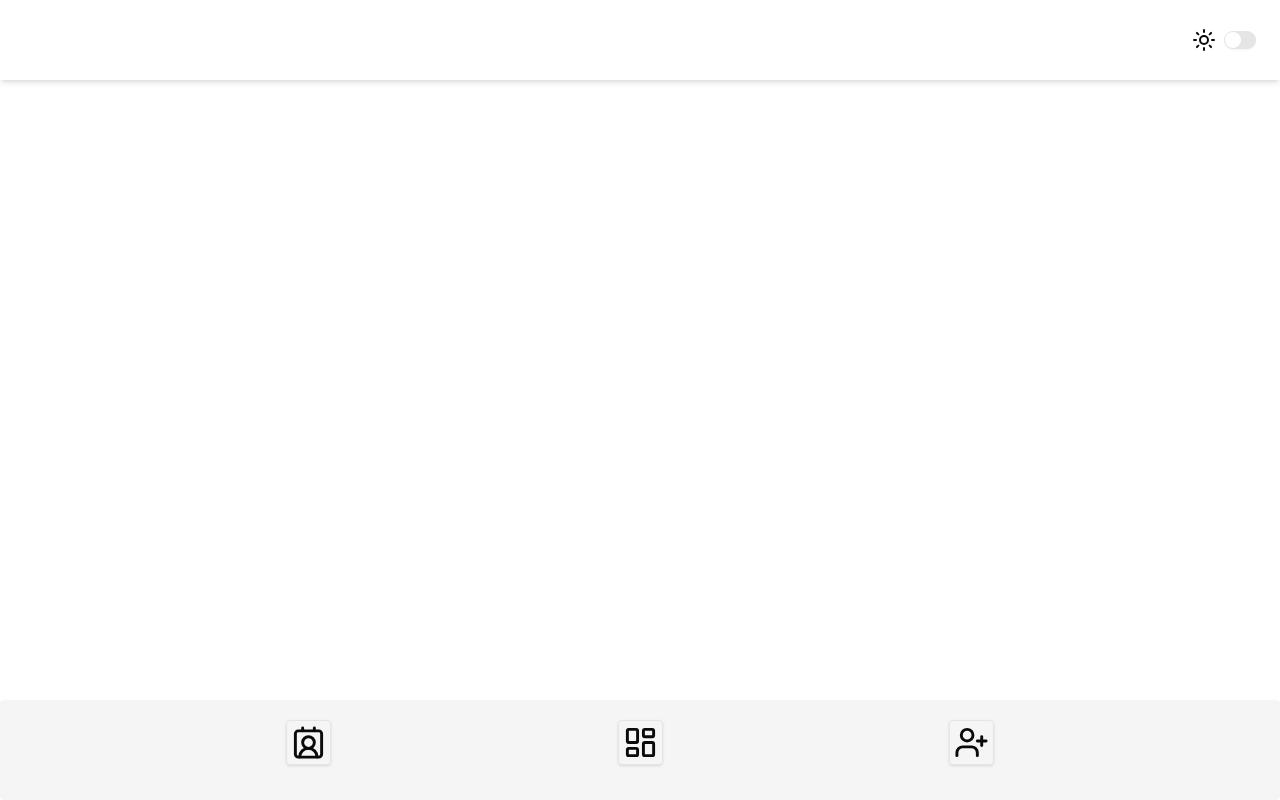
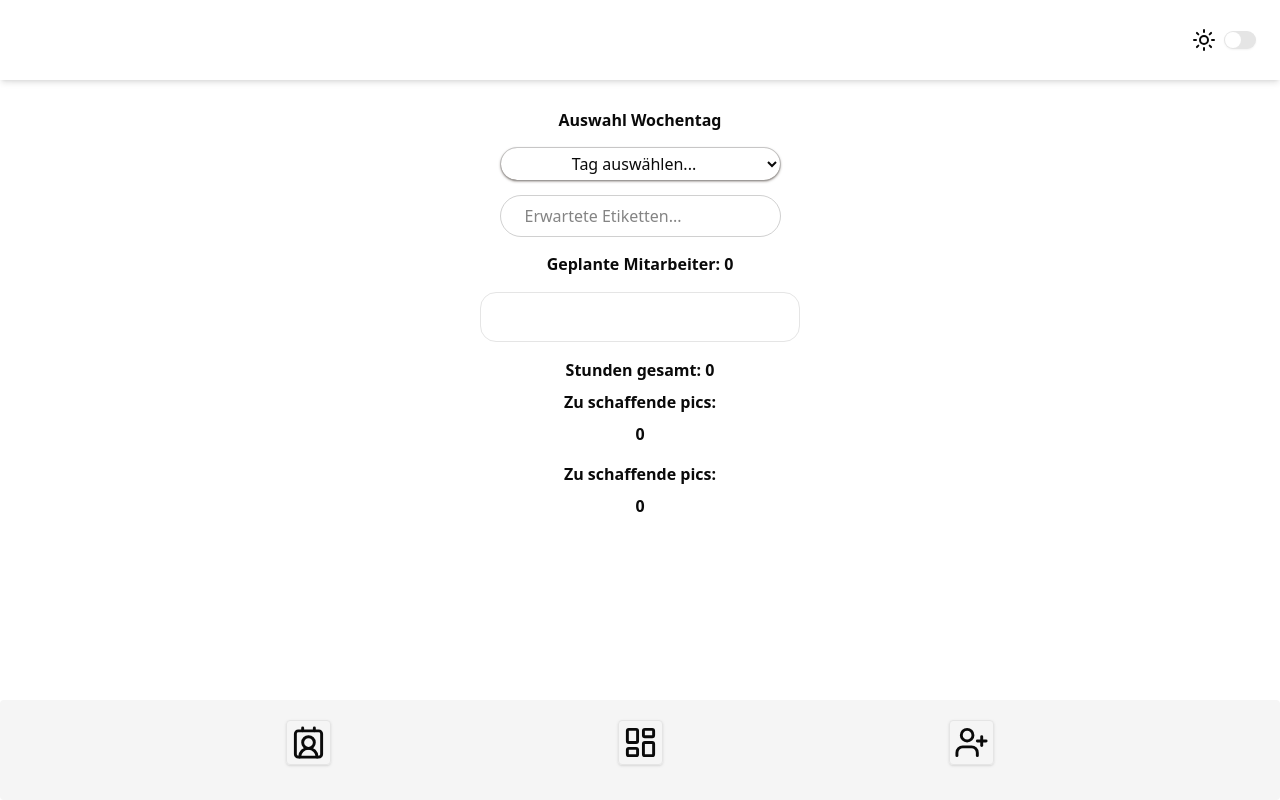
Before and after one commit to realmaxv/logipic, a React (Vite) app: page / in a window 1280 px wide. Built offline with nearby package versions, Linux system fonts and the light colour scheme.

Commit message:
some funktions

```diff
--- a/src/pages/Dashboard.tsx
+++ b/src/pages/Dashboard.tsx
@@ -1,5 +1,109 @@
+import type { Employee } from "@/components/AddEmployee";
+import { useEffect, useState } from "react";
+
 function Dashboard() {
-  return <main></main>;
+  const [filteredEmployees, setFilteredEmployees] = useState<Employee[]>([]);
+  const [sum, setSum] = useState(0);
+  const [picsCount, setPicsCount] = useState(0);
+  const [awaitedPics, setAwaitedPics] = useState("");
+  const [employees, setEmployee] = useState<Employee[] | null>();
+  useEffect(() => {
+    const storedEmployees = localStorage.getItem("employees");
+    if (storedEmployees) {
+      const parsedEmployees: Employee[] = JSON.parse(storedEmployees);
+      setEmployee(parsedEmployees);
+    }
+  }, []);
+
+  const handleWeekdayChange: React.ChangeEventHandler<HTMLSelectElement> = (
+    e
+  ) => {
+    e.preventDefault();
+
+    const weekday = e.target.value;
+
+    const filter = employees?.filter((emp) => {
+      if (emp.weekdays.includes(weekday)) {
+        return { emp };
+      }
+    });
+    if (filter) {
+      setFilteredEmployees(filter);
+      const summary = filter.reduce((sum, i) => sum + i.daylyWorkTime, 0);
+      setSum(summary);
+      const picsSummary = filter.reduce((sum, i) => sum + i.average, 0);
+      console.log("pics summary: " + picsSummary);
+
+      const sumOfAll = summary * picsSummary;
+      console.log("pics all: " + sumOfAll);
+      setPicsCount(sumOfAll);
+    }
+  };
+
+  return (
+    <main className="w-full flex flex-col items-center justify-start gap-3.5">
+      {" "}
+      <section className="flex flex-col items-center justify-start gap-4   w-80  py-6">
+        <div className="flex flex-col gap-4 items-center justify-start">
+          {" "}
+          <label className=" font-bold" htmlFor="weekday">
+            Auswahl Wochentag
+          </label>
+          <select
+            className="outline  py-1 px-4 rounded-2xl w-full text-center shadow-sm shadow-stone-500"
+            name="weekday"
+            id="weekday"
+            defaultValue={"day"}
+            onChange={handleWeekdayChange}
+          >
+            <option value={"day"}>Tag auswählen...</option>
+            <option value="Montag">Montag</option>
+            <option value="Dienstag">Dienstag</option>
+            <option value="Mittwoch">Mittwoch</option>
+            <option value="Donnerstag">Donnerstag</option>
+            <option value="Freitag">Freitag</option>
+            <option value="Samstag">Samstag</option>
+            <option value="Sonntag">Sonntag</option>
+          </select>
+          <article>
+            <div>
+              <input
+                className="py-2 px-6  outline rounded-4xl placeholder:font-extralight"
+                type="number"
+                placeholder="Erwartete Etiketten..."
+                onChange={(e) => setAwaitedPics(e.target.value)}
+                value={awaitedPics}
+              />
+            </div>
+            <p className="font-bold text-2xl"></p>
+          </article>
+        </div>
+        <h2 className="font-bold">
+          Geplante Mitarbeiter: {filteredEmployees.length}
+        </h2>
+        <ul className="flex flex-col items-center justify-start gap-4 rounded-2xl   w-80 border inset-1  py-6">
+          {filteredEmployees?.map((emp: Employee) => (
+            <li
+              onClick={() => "handleDelete(single.lastname)"}
+              className="w-full text-center"
+              key={emp.id}
+            >
+              {emp.lastname + ", " + emp.name}
+            </li>
+          ))}
+        </ul>
+        <div className="flex items-center flex-col  justify-center gap-2 w-full">
+          <h3 className="font-bold">Stunden gesamt: {sum} </h3>
+          <h3 className="font-semibold">{` Zu schaffende pics:`}</h3>
+          <p className="font-bold">{Math.floor(picsCount)}</p>
+        </div>
+        <div className="flex flex-col items-center gap-2">
+          <h3 className="font-semibold">Zu schaffende pics:</h3>
+          <p className="font-bold">{picsCount}</p>
+        </div>
+      </section>
+    </main>
+  );
 }
 
 export default Dashboard;
```
